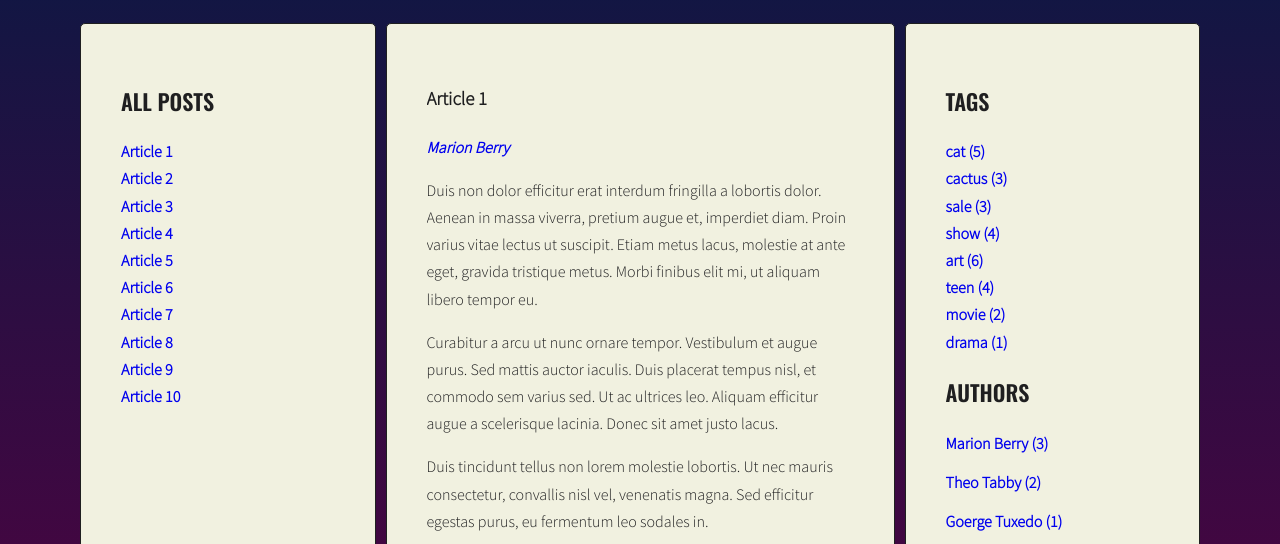
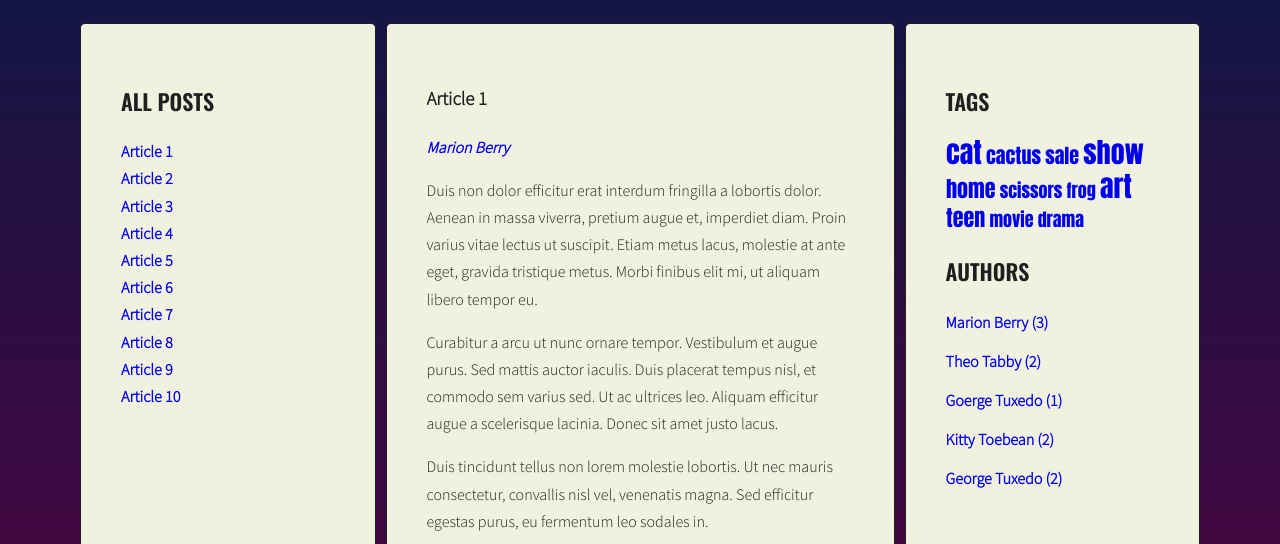
Before and after one commit to AnOlbr/javascript-blog, a website: page index.html in a window 1280 px wide. Shown: the part 220-764 px from the top of the page. Drawn offline with nearby package versions, Linux system fonts and the light colour scheme.

Commit message:
Add tags cloud

```diff
--- a/index.html
+++ b/index.html
@@ -36,7 +36,7 @@
                     </ul>
                 </div>
                 </article>
-                <article class="post" id="article-2" data-tags="cat show cactus" data-author="Theo Tabby">
+                <article class="post" id="article-2" data-tags="cat show cactus home" data-author="Theo Tabby">
                 <h3 class="post-title">Article 2</h3>
                 <div class="post-author">
                 </div>
@@ -53,7 +53,7 @@
                     </ul>
                 </div>
                 </article>
-                <article class="post" id="article-3" data-tags="sale cactus art" data-author="Goerge Tuxedo">
+                <article class="post" id="article-3" data-tags="sale cactus scissors home" data-author="Goerge Tuxedo">
                 <h3 class="post-title">Article 3</h3>
                 <div class="post-author">
                 </div>
@@ -69,7 +69,7 @@
                     </ul>
                 </div>
                 </article>
-                <article class="post" id="article-4" data-tags="cat art" data-author="Kitty Toebean">
+                <article class="post" id="article-4" data-tags="cat frog art" data-author="Kitty Toebean">
                 <h3 class="post-title">Article 4</h3>
                 <div class="post-author">
                 </div>
@@ -87,7 +87,7 @@
                 </div>
 
                 </article>
-                <article class="post" id="article-5" data-tags="teen art movie" data-author="Marion Berry">
+                <article class="post" id="article-5" data-tags="teen art movie home" data-author="Marion Berry">
                 <h3 class="post-title">Article 5</h3>
                 <div class="post-author">
                 </div>
@@ -104,7 +104,7 @@
                     </ul>
                 </div>
                 </article>
-                <article class="post" id="article-6" data-tags="movie teen" data-author="George Tuxedo">
+                <article class="post" id="article-6" data-tags="movie show teen" data-author="George Tuxedo">
                 <h3 class="post-title">Article 6</h3>
                 <div class="post-author">
                 </div>
@@ -138,7 +138,7 @@
                     </ul>
                 </div>
                 </article>
-                <article class="post" id="article-8" data-tags="cat show drama" data-author="Theo Tabby">
+                <article class="post" id="article-8" data-tags="cat home show drama" data-author="Theo Tabby">
                 <h3 class="post-title">Article 8</h3>
                 <div class="post-author">
                 </div>
--- a/js/script.js
+++ b/js/script.js
@@ -41,7 +41,7 @@
     optArticleAuthorSelector = '.post-author',
     optTagListSelector = '.tags.list',   //??? po co to
     optAuthorsListSelector = '.authors.list'
-  optCloudClassCount = 5,
+    optCloudClassCount = 3, //0,1,2,3
     optCloudClassPrefix = 'tag-size-';
 
 
@@ -96,7 +96,8 @@
   }
 
   function calculateTagClass(count, params) {
-
+    classNumber = Math.floor( ( (count - params.min) / (params.max - params.min) ) * optCloudClassCount + 1 );
+    return (optCloudClassPrefix + classNumber);
   }
 
 
@@ -147,7 +148,7 @@
     /* [NEW] START LOOP: for each tag in allTags: */
     for (let tag in allTags) {
       /* [NEW] generate code of a link and add it to allTagsHTML */
-      allTagsHTML += '<li><a href="#tag-' + tag + '">' + tag + ' (' + allTags[tag] + ')</a></li> ';
+      allTagsHTML += '<li><a href="#tag-' + tag + '" class="'+ calculateTagClass(allTags[tag], tagsParams) +'">' + tag + '</a></li> ';
       /* [NEW] END LOOP: for each tag in allTags: */
     }
     /*[NEW] add HTML from allTagsHTML to tagList */
--- a/sass/style.scss
+++ b/sass/style.scss
@@ -141,4 +141,29 @@ a {
 }
 
 
-//https://codepen.io/kucsatax/pen/vyWevX
+//tags cloud
+.tags li {
+  display: inline;
+}
+
+.tags a {
+  font-family: 'Impact';
+  font-weight: lighter;
+  padding: 0 0.5px;
+  line-height: 1;
+}
+
+.tag-size-1 {
+    font-size: 18px;
+}
+.tag-size-2 {
+  font-size: 20px;
+}
+
+.tag-size-3 {
+  font-size: 22px;
+}
+
+.tag-size-4 {
+  font-size: 28px;
+}
```
Also changed, not shown: css/style.css, 1 other file.
